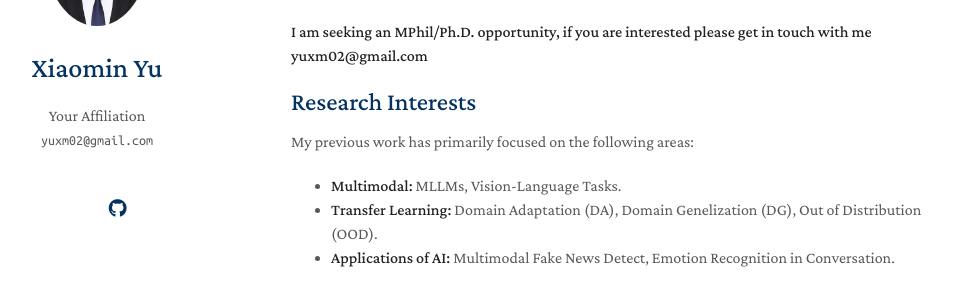
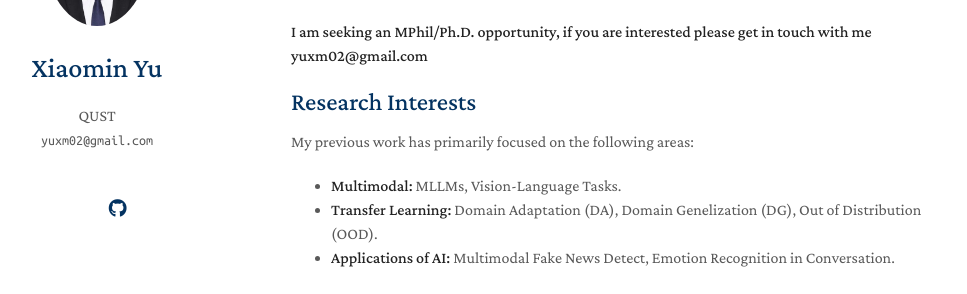
Before and after one commit to Yu-xm/Yu-xm.github.io, a Jekyll site: the page built from index.md, in a window 1280 px wide. Shown: the part 205-499 px from the top of the page, without its empty margins (179-1146 px from the left). Built offline with Jekyll 4.4.1, drawn with Linux system fonts in a browser that asks for light colours; nearby versions of some CDN libraries; a style sheet for code colours, icons or effects is not loaded; our own code applies the rules of GitHub Pages for plain Markdown files.

Commit message:
Update _config.yml

```diff
--- a/_config.yml
+++ b/_config.yml
@@ -1,7 +1,7 @@
 # Basic Information
 title: Xiaomin Yu
 # position: Ph.D. Student
-affiliation: Your Affiliation
+affiliation: QUST
 email: yuxm02@gmail.com
 
 # Search Engine Optimization (SEO)
```
